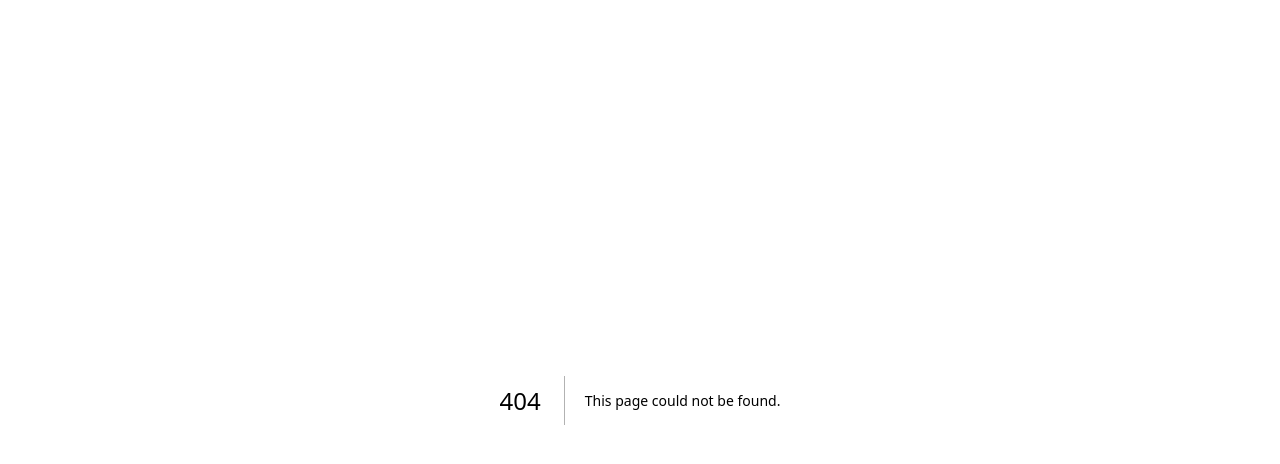
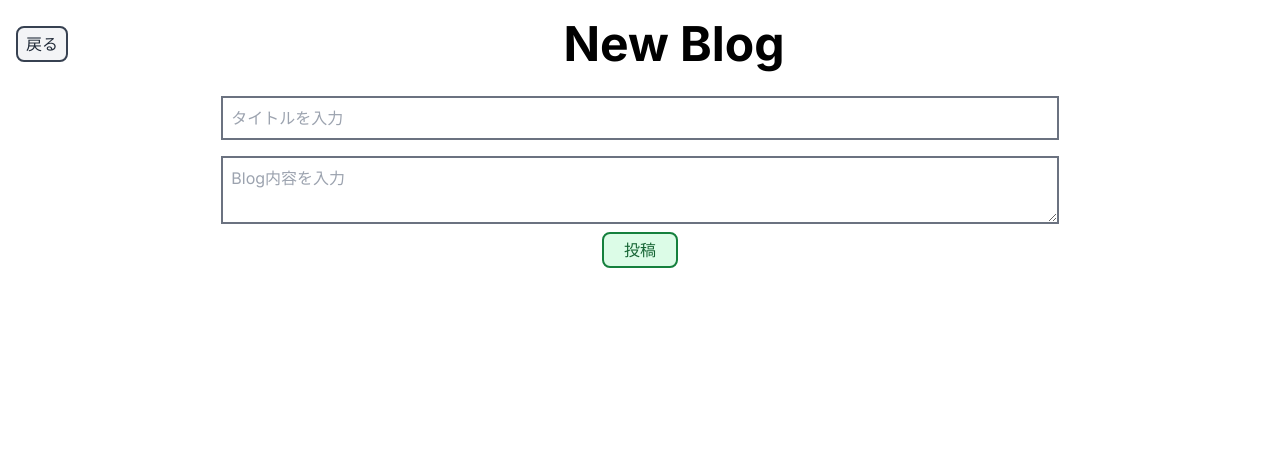
Before and after one commit to Takashi-Matsumura/tech-training, a Next.js app: page /blog/create in a window 1280 px wide. Before the commit this address had no page. Shown: the top 464 px of the page. Built offline with nearby package versions, Linux system fonts and the light colour scheme.

Commit message:
ブログ投稿リンクのURLを修正しました

```diff
--- /dev/null
+++ b/src/app/blog/create/page.tsx
@@ -0,0 +1,65 @@
+"use client";
+
+import Link from "next/link";
+import React, { useRef } from "react";
+
+const postBlog = async (
+  title: string | undefined,
+  content: string | undefined,
+  authorId: number | undefined
+) => {
+  const res = await fetch("http://localhost:3000/api/blog", {
+    method: "POST",
+    headers: {
+      "Content-Type": "application/json",
+    },
+    body: JSON.stringify({ title, content, authorId }),
+  });
+
+  return res.json();
+};
+
+const PostBlog = () => {
+  const titleRef = useRef<HTMLInputElement | null>(null);
+  const contentRef = useRef<HTMLTextAreaElement | null>(null);
+
+  const handleSubmit = async (e: React.FormEvent) => {
+    e.preventDefault();
+
+    await postBlog(titleRef.current?.value, contentRef.current?.value, 1); //authorId: 1
+  };
+
+  return (
+    <div>
+      <div className="flex flex-col justify-center items-center">
+        <div className="w-full py-5 flex items-center justify-between">
+          <Link
+            href="/"
+            className="ml-4 px-2 py-1 border-2 rounded-lg text-gray-800 border-gray-700 bg-gray-100"
+          >
+            戻る
+          </Link>
+          <h1 className="text-5xl font-bold flex-grow text-center">New Blog</h1>
+        </div>
+        <form onSubmit={handleSubmit} className="flex flex-col w-2/3 pb-5">
+          <input
+            ref={titleRef}
+            type="text"
+            placeholder="タイトルを入力"
+            className="border-2 border-gray-500 p-2 m-2"
+          />
+          <textarea
+            ref={contentRef}
+            placeholder="Blog内容を入力"
+            className="border-2 border-gray-500 p-2 m-2"
+          />
+          <button className="m-auto px-5 py-1 border-2 rounded-lg text-green-800 border-green-700 bg-green-100">
+            投稿
+          </button>
+        </form>
+      </div>
+    </div>
+  );
+};
+
+export default PostBlog;
--- a/src/app/page.tsx
+++ b/src/app/page.tsx
@@ -24,7 +24,7 @@ export default async function Home() {
         laboriosam ad?
       </p>
       <Link
-        href="/blog"
+        href="/blog/create"
         className="px-2 py-1 border-2 rounded-lg text-green-800 border-green-700 bg-green-100"
       >
         Blog投稿
```
